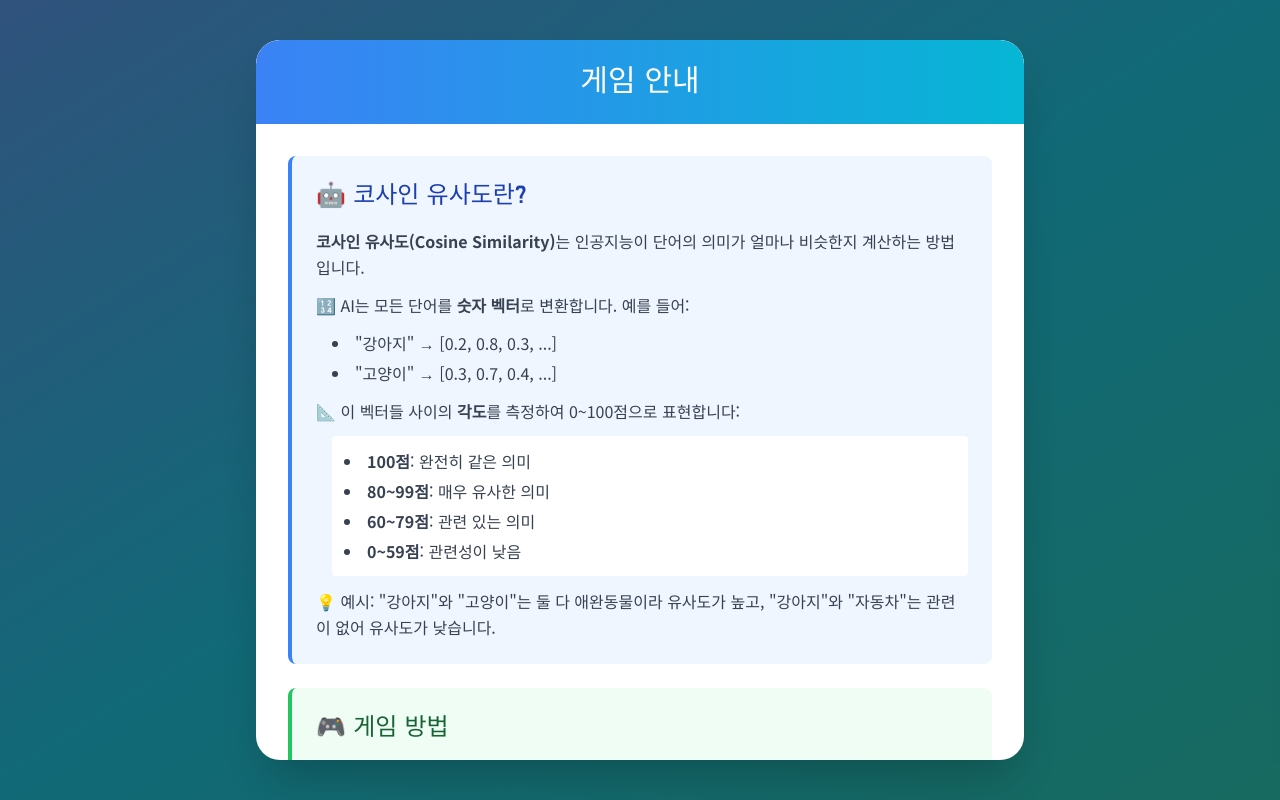
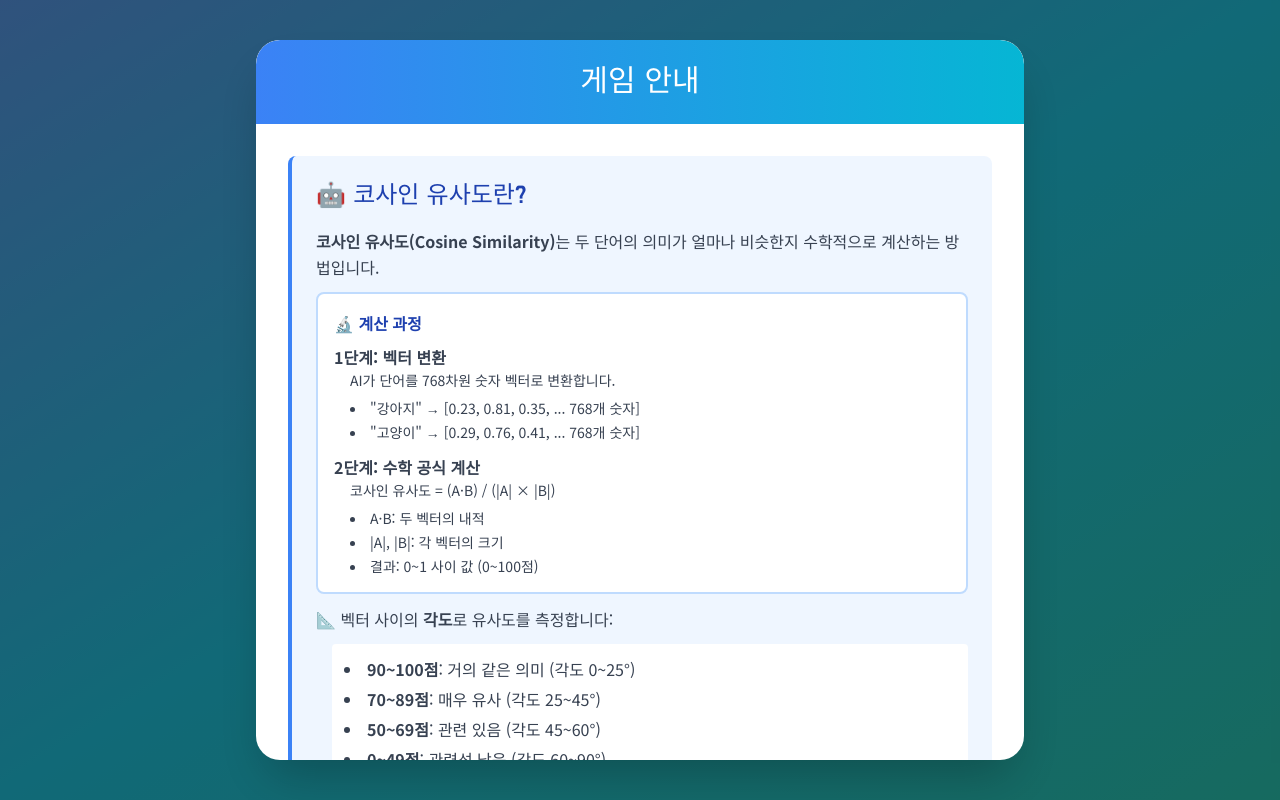
Before and after one commit to tjdgus1121/word2vec, a plain HTML site: page index.html in a window 1280 px wide. Both pictures are taken after a click on the button "📖 코사인 유사도란? / 게임 방법". Drawn offline with nearby package versions, Linux system fonts and the light colour scheme.

Commit message:
Update index.html

```diff
--- a/index.html
+++ b/index.html
@@ -123,20 +123,39 @@
                 <div class="bg-blue-50 border-l-4 border-blue-500 p-6 rounded-lg">
                     <h3 class="title-font text-2xl text-blue-800 mb-4">🤖 코사인 유사도란?</h3>
                     <div class="space-y-3 text-gray-700 leading-relaxed">
-                        <p><strong>코사인 유사도(Cosine Similarity)</strong>는 인공지능이 단어의 의미가 얼마나 비슷한지 계산하는 방법입니다.</p>
-                        <p>🔢 AI는 모든 단어를 <strong>숫자 벡터</strong>로 변환합니다. 예를 들어:</p>
-                        <ul class="list-disc list-inside space-y-1 ml-4">
-                            <li>"강아지" → [0.2, 0.8, 0.3, ...]</li>
-                            <li>"고양이" → [0.3, 0.7, 0.4, ...]</li>
+                        <p><strong>코사인 유사도(Cosine Similarity)</strong>는 두 단어의 의미가 얼마나 비슷한지 수학적으로 계산하는 방법입니다.</p>
+
+                        <div class="bg-white p-4 rounded-lg border-2 border-blue-200">
+                            <p class="font-bold text-blue-800 mb-2">🔬 계산 과정</p>
+                            <p><strong>1단계: 벡터 변환</strong></p>
+                            <p class="text-sm ml-4 mb-2">AI가 단어를 768차원 숫자 벡터로 변환합니다.</p>
+                            <ul class="list-disc list-inside space-y-1 ml-4 text-sm">
+                                <li>"강아지" → [0.23, 0.81, 0.35, ... 768개 숫자]</li>
+                                <li>"고양이" → [0.29, 0.76, 0.41, ... 768개 숫자]</li>
+                            </ul>
+
+                            <p class="mt-3"><strong>2단계: 수학 공식 계산</strong></p>
+                            <p class="text-sm ml-4 mb-2">코사인 유사도 = (A·B) / (|A| × |B|)</p>
+                            <ul class="list-disc list-inside space-y-1 ml-4 text-sm">
+                                <li>A·B: 두 벡터의 내적</li>
+                                <li>|A|, |B|: 각 벡터의 크기</li>
+                                <li>결과: 0~1 사이 값 (0~100점)</li>
+                            </ul>
+                        </div>
+
+                        <p>📐 벡터 사이의 <strong>각도</strong>로 유사도를 측정합니다:</p>
+                        <ul class="list-disc list-inside space-y-1 ml-4 bg-white p-3 rounded">
+                            <li><strong>90~100점</strong>: 거의 같은 의미 (각도 0~25°)</li>
+                            <li><strong>70~89점</strong>: 매우 유사 (각도 25~45°)</li>
+                            <li><strong>50~69점</strong>: 관련 있음 (각도 45~60°)</li>
+                            <li><strong>0~49점</strong>: 관련성 낮음 (각도 60~90°)</li>
                         </ul>
-                        <p>📐 이 벡터들 사이의 <strong>각도</strong>를 측정하여 0~100점으로 표현합니다:</p>
-                        <ul class="list-disc list-inside space-y-1 ml-4 bg-white p-3 rounded">
-                            <li><strong>100점</strong>: 완전히 같은 의미</li>
-                            <li><strong>80~99점</strong>: 매우 유사한 의미</li>
-                            <li><strong>60~79점</strong>: 관련 있는 의미</li>
-                            <li><strong>0~59점</strong>: 관련성이 낮음</li>
-                        </ul>
-                        <p>💡 예시: "강아지"와 "고양이"는 둘 다 애완동물이라 유사도가 높고, "강아지"와 "자동차"는 관련이 없어 유사도가 낮습니다.</p>
+
+                        <p>💡 <strong>실제 예시:</strong> "강아지"와 "고양이"는 둘 다 애완동물이므로 벡터 방향이 비슷해 유사도가 높습니다. "강아지"와 "자동차"는 전혀 다른 개념이라 벡터 방향이 달라 유사도가 낮습니다.</p>
+
+                        <div class="bg-yellow-50 p-3 rounded mt-2 border border-yellow-300">
+                            <p class="text-sm">⚡ <strong>이 게임은 Google의 Gemini text-embedding-004 모델을 사용하여 진짜 수학적 코사인 유사도를 계산합니다!</strong></p>
+                        </div>
                     </div>
                 </div>
 
```
